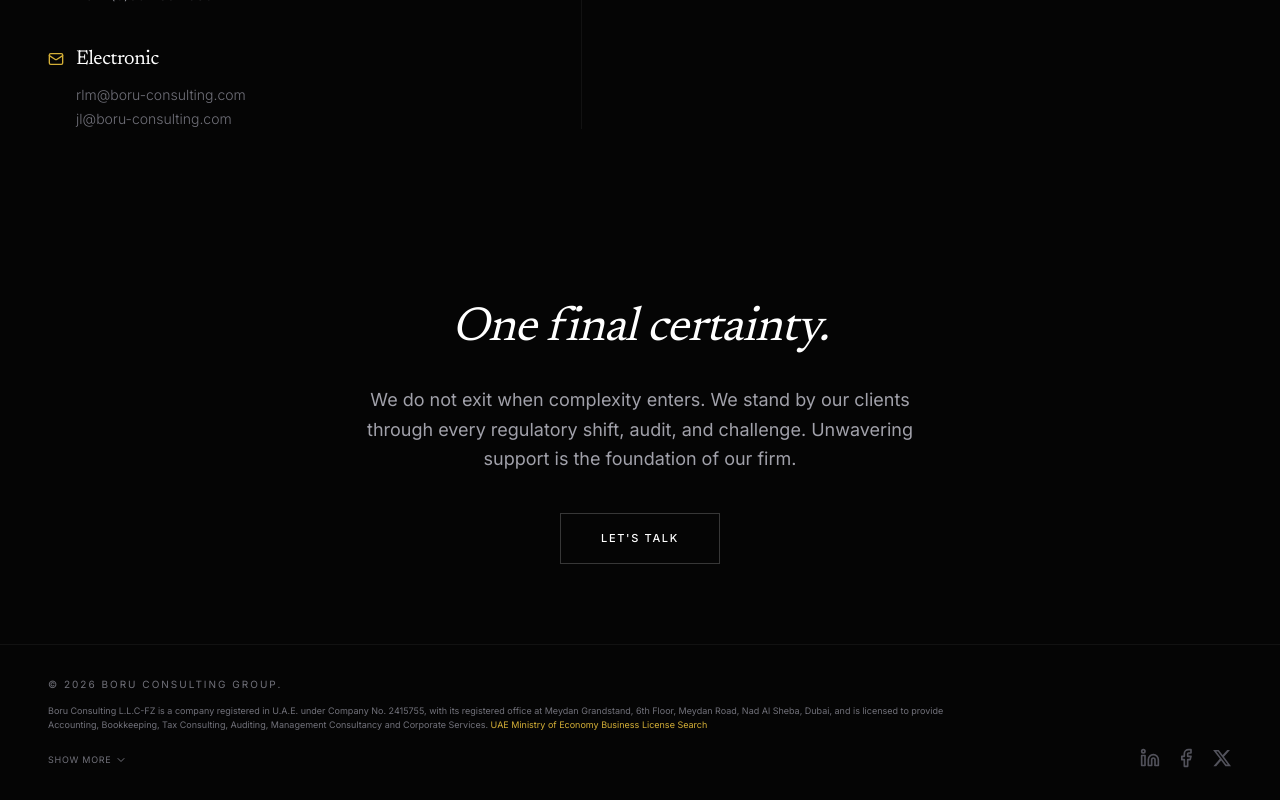
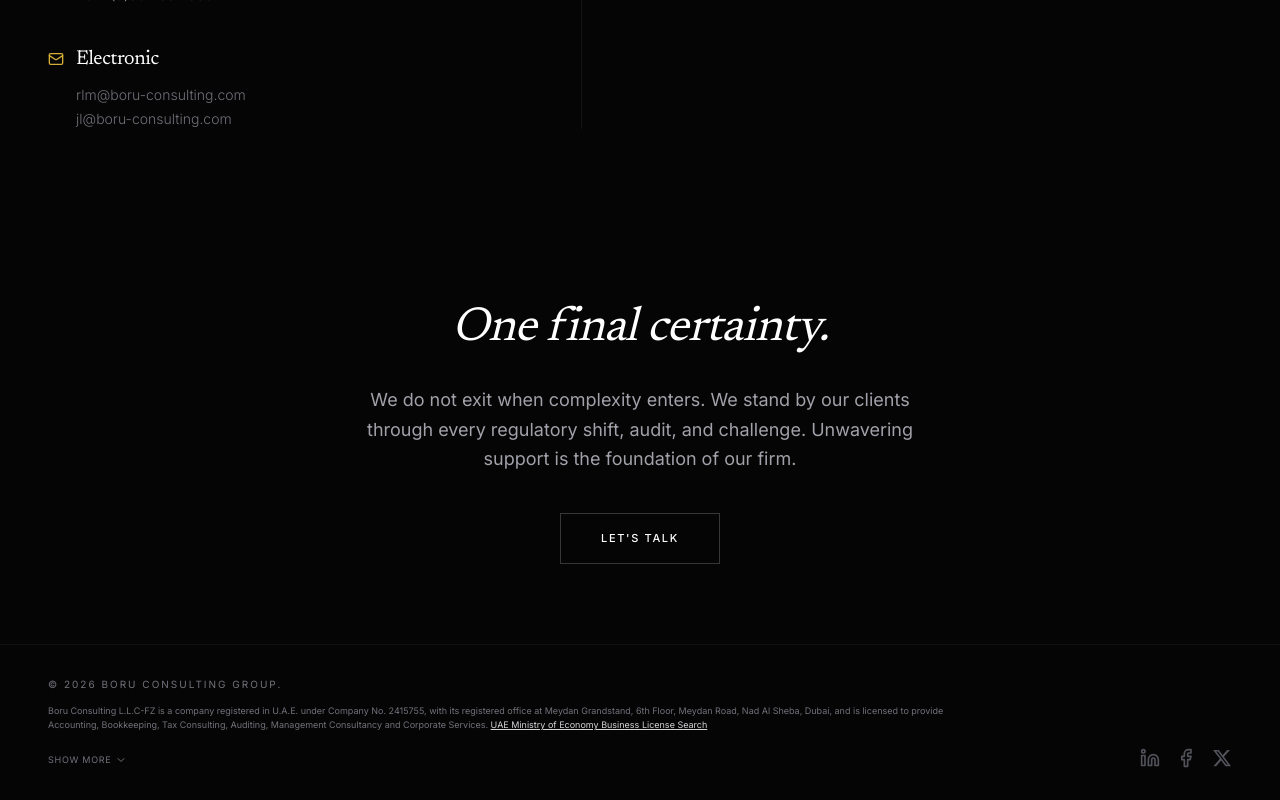
Before and after one commit to Aibsurd/boru, a React (Vite) app: page / in a window 1280 px wide. Shown: the part 5161-5961 px from the top of the page. Built offline with nearby package versions, Linux system fonts and the light colour scheme.

Commit message:
fix: improve accessibility - WCAG compliant link contrast in Footer

```diff
--- a/components/Footer.tsx
+++ b/components/Footer.tsx
@@ -26,17 +26,17 @@ const Footer = memo(() => {
            <div className="normal-case tracking-normal leading-relaxed text-[9px]">
              <div className={`text-zinc-500 dark:text-zinc-500 transition-all duration-300 ${isExpanded ? '' : 'line-clamp-2'}`}>
                <p className="mb-3">
-                 Boru Consulting L.L.C-FZ is a company registered in U.A.E. under Company No. 2415755, with its registered office at Meydan Grandstand, 6th Floor, Meydan Road, Nad Al Sheba, Dubai, and is licensed to provide Accounting, Bookkeeping, Tax Consulting, Auditing, Management Consultancy and Corporate Services. <a href="https://www.moec.gov.ae/en/business-license-search" target="_blank" rel="noopener noreferrer" className="text-gold-600 dark:text-gold-500 hover:underline">UAE Ministry of Economy Business License Search</a>
+                 Boru Consulting L.L.C-FZ is a company registered in U.A.E. under Company No. 2415755, with its registered office at Meydan Grandstand, 6th Floor, Meydan Road, Nad Al Sheba, Dubai, and is licensed to provide Accounting, Bookkeeping, Tax Consulting, Auditing, Management Consultancy and Corporate Services. <a href="https://www.moec.gov.ae/en/business-license-search" target="_blank" rel="noopener noreferrer" className="text-zinc-700 dark:text-zinc-300 hover:underline underline">UAE Ministry of Economy Business License Search</a>
                </p>
 
                {isExpanded && (
                  <>
                    <p className="mb-3">
-                     Boru Global (UK) Limited, trading as Boru Consulting, is a company registered in England and Wales under Company No. 14435343, with its registered office at 66 Canterbury Avenue, Sidcup, DA15 9AS, and is supervised by HM Revenue & Customs for Anti-Money Laundering purposes as an Accounting & Corporate Service Provider (Reg. No. XCML0000187357) <a href="https://www.tax.service.gov.uk/anti-money-laundering/search" target="_blank" rel="noopener noreferrer" className="text-gold-600 dark:text-gold-500 hover:underline">HMRC AML Supervised Business Register</a>.
+                     Boru Global (UK) Limited, trading as Boru Consulting, is a company registered in England and Wales under Company No. 14435343, with its registered office at 66 Canterbury Avenue, Sidcup, DA15 9AS, and is supervised by HM Revenue & Customs for Anti-Money Laundering purposes as an Accounting & Corporate Service Provider (Reg. No. XCML0000187357) <a href="https://www.tax.service.gov.uk/anti-money-laundering/search" target="_blank" rel="noopener noreferrer" className="text-zinc-700 dark:text-zinc-300 hover:underline underline">HMRC AML Supervised Business Register</a>.
                    </p>
 
                    <p>
-                     Boru Consulting is listed at Companies House in the UK as a Company Formation and Secretarial Agent <a href="https://www.gov.uk/government/organisations/companies-house" target="_blank" rel="noopener noreferrer" className="text-gold-600 dark:text-gold-500 hover:underline">Companies House List</a> and is registered with Companies House as an Authorised Corporate Service Provider (ACSP) under the Economic Crime and Corporate Transparency Act 2023.
+                     Boru Consulting is listed at Companies House in the UK as a Company Formation and Secretarial Agent <a href="https://www.gov.uk/government/organisations/companies-house" target="_blank" rel="noopener noreferrer" className="text-zinc-700 dark:text-zinc-300 hover:underline underline">Companies House List</a> and is registered with Companies House as an Authorised Corporate Service Provider (ACSP) under the Economic Crime and Corporate Transparency Act 2023.
                    </p>
                  </>
                )}
```
